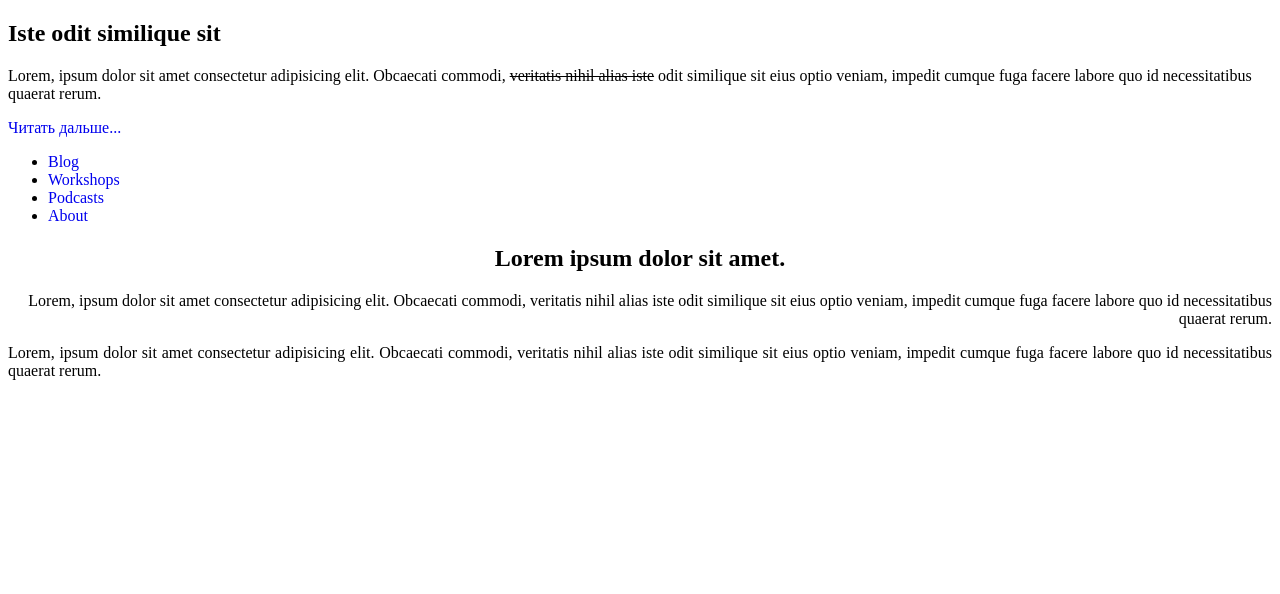
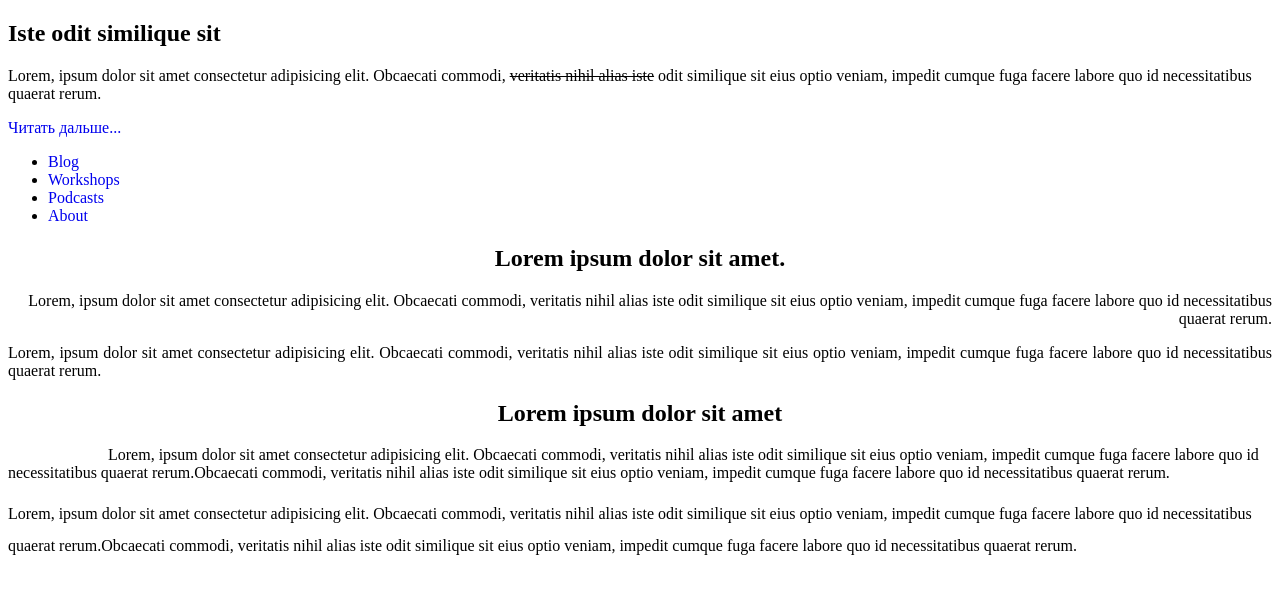
Before and after one commit to sashazakatov/CSSText, a plain HTML site: page index.html in a window 1280 px wide. Drawn offline with Linux system fonts and the light colour scheme.

Commit message:
Update index.html and style.css

```diff
--- a/index.html
+++ b/index.html
@@ -27,16 +27,35 @@
     </section>
     <section class="post">
         <h1 class="post-title">Lorem ipsum dolor sit amet.</h1>
-        <p class="post-text align-right">
+        <p class="align-right">
             Lorem, ipsum dolor sit amet consectetur adipisicing elit. Obcaecati commodi,
             veritatis nihil alias iste odit similique sit eius optio veniam, impedit
             cumque fuga facere labore quo id necessitatibus quaerat rerum.
         </p>
-        <p class="post-text align-justify">
+        <p class="align-justify">
             Lorem, ipsum dolor sit amet consectetur adipisicing elit. Obcaecati commodi,
             veritatis nihil alias iste odit similique sit eius optio veniam, impedit
             cumque fuga facere labore quo id necessitatibus quaerat rerum.
         </p>
     </section>
+    <section>
+        <h1 class="post-title">Lorem ipsum dolor sit amet</h1>
+        <p class="post-text">
+            Lorem, ipsum dolor sit amet consectetur adipisicing elit. Obcaecati commodi,
+            veritatis nihil alias iste odit similique sit eius optio veniam, impedit
+            cumque fuga facere labore quo id necessitatibus quaerat rerum.Obcaecati
+            commodi, veritatis nihil alias iste odit similique sit eius optio veniam,
+            impedit cumque fuga facere labore quo id necessitatibus quaerat rerum.
+        </p>
+    </section>
+    <section>
+        <p class="text-text">
+            Lorem, ipsum dolor sit amet consectetur adipisicing elit. Obcaecati commodi,
+            veritatis nihil alias iste odit similique sit eius optio veniam, impedit
+            cumque fuga facere labore quo id necessitatibus quaerat rerum.Obcaecati
+            commodi, veritatis nihil alias iste odit similique sit eius optio veniam,
+            impedit cumque fuga facere labore quo id necessitatibus quaerat rerum.
+        </p>
+    </section>
 </body>
 </html>
--- a/styles/style.css
+++ b/styles/style.css
@@ -17,3 +17,11 @@
 .align-justify{
     text-align: justify;
 }
+
+.post-text{
+    text-indent: 100px;
+}
+.text-text{
+    font-size: 16px;
+    line-height: 2;
+}
```
